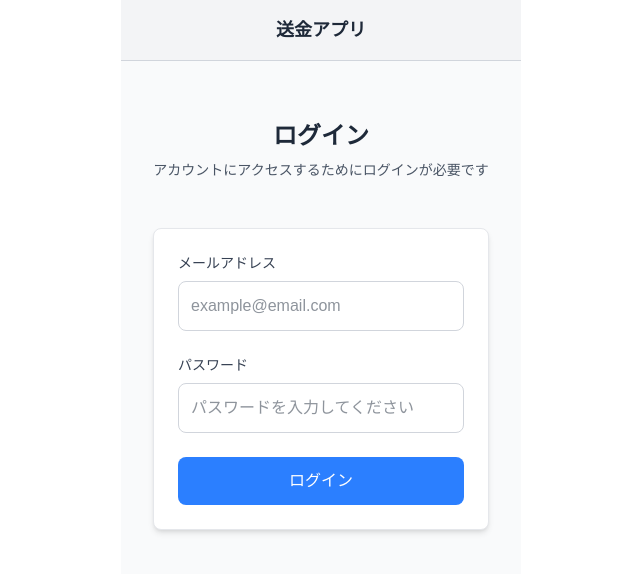
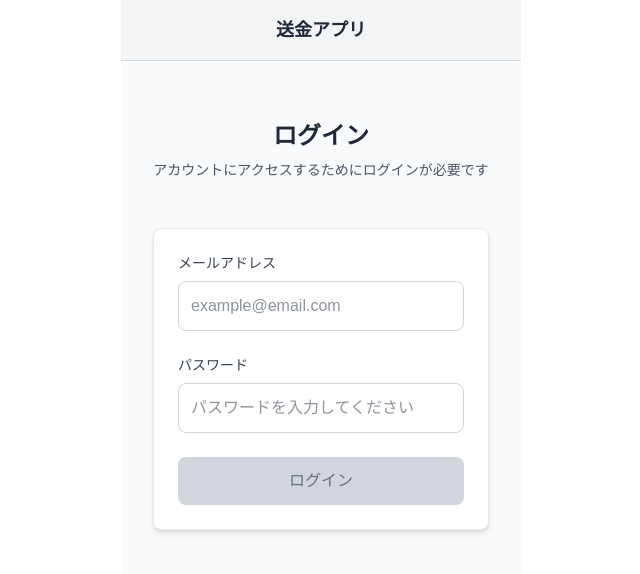
Before and after one commit to takumin4260/monetech, a Next.js app in the folder frontend/: page / in a window 1280 px wide. Shown: the top 574 px of the page, without its empty margins (319-959 px from the left). Built offline with nearby package versions, Linux system fonts and the light colour scheme.

Commit message:
ログイン、送金画面のdisabled1

```diff
--- a/frontend/src/app/page.tsx
+++ b/frontend/src/app/page.tsx
@@ -1,7 +1,10 @@
-import React from 'react';
+'use client'
+import React, { useState }  from 'react';
 import Link from "next/link";
 
 export default function MobileLoginScreen() {
+  const [email, setEmail] = useState('');
+  const [password, setPassword] = useState('');
 
   return (
     <div className="w-[400px] min-h-screen bg-gray-50 mx-auto">
@@ -24,6 +27,8 @@ export default function MobileLoginScreen() {
               <input
                 type="email"
                 id="email"
+                value={email}
+                onChange={(e) => setEmail(e.target.value)}
                 className="w-full px-3 py-3 text-gray-800 border border-gray-300 rounded-lg focus:outline-none focus:ring-2 focus:ring-blue-500 focus:border-transparent"
                 placeholder="example@email.com"
               />
@@ -37,6 +42,8 @@ export default function MobileLoginScreen() {
               <input
                 type="password"
                 id="password"
+                value={password}
+                onChange={(e) => setPassword(e.target.value)}
                 className="w-full px-3 py-3 text-gray-800 border border-gray-300 rounded-lg focus:outline-none focus:ring-2 focus:ring-blue-500 focus:border-transparent"
                 placeholder="パスワードを入力してください"
               />
@@ -44,7 +51,14 @@ export default function MobileLoginScreen() {
 
             {/* Login Button */}
             <Link href="/home">
-              <button className="w-full py-3 bg-blue-500 text-white rounded-lg hover:bg-blue-600 transition font-medium">
+              <button
+                disabled={!email || !password}
+                className={`w-full py-3 rounded-lg transition font-medium ${
+                  !email || !password
+                    ? 'bg-gray-300 text-gray-500 cursor-not-allowed'
+                    : 'bg-blue-500 text-white hover:bg-blue-600'
+                }`}
+              >
                 ログイン
               </button>
             </Link>
--- a/frontend/src/app/send/users/[id]/page.tsx
+++ b/frontend/src/app/send/users/[id]/page.tsx
@@ -6,6 +6,7 @@ import Link from 'next/link';
 export default function MobileAccountScreen() {
   const [transferAmount, setTransferAmount] = useState<string>(''); // 空文字で初期化
   const [message, setMessage] = useState<string>(''); // メッセージ用のstateを追加
+  const maxNum = 10000 //@Todo ユーザーの口座金額に変更する
 
   return (
     <div className="w-[400px] min-h-screen bg-gray-50 mx-auto">
@@ -79,7 +80,14 @@ export default function MobileAccountScreen() {
         {/* 送金ボタン */}
         <div className="flex justify-center mt-8">
           <Link href="../complete">
-            <button className="w-full bg-blue-500 hover:bg-blue-600 text-white font-bold py-3 px-4 rounded-lg shadow-md transition duration-300 ease-in-out">
+            <button
+              disabled={!transferAmount || Number(transferAmount) > maxNum}
+              className={`w-full font-bold py-3 px-4 rounded-lg shadow-md transition duration-300 ease-in-out ${
+                !transferAmount || Number(transferAmount) > maxNum
+                  ? 'bg-gray-300 text-gray-500 cursor-not-allowed'
+                  : 'bg-blue-500 hover:bg-blue-600 text-white'
+              }`}
+            >
               送金
             </button>
           </Link>
```
